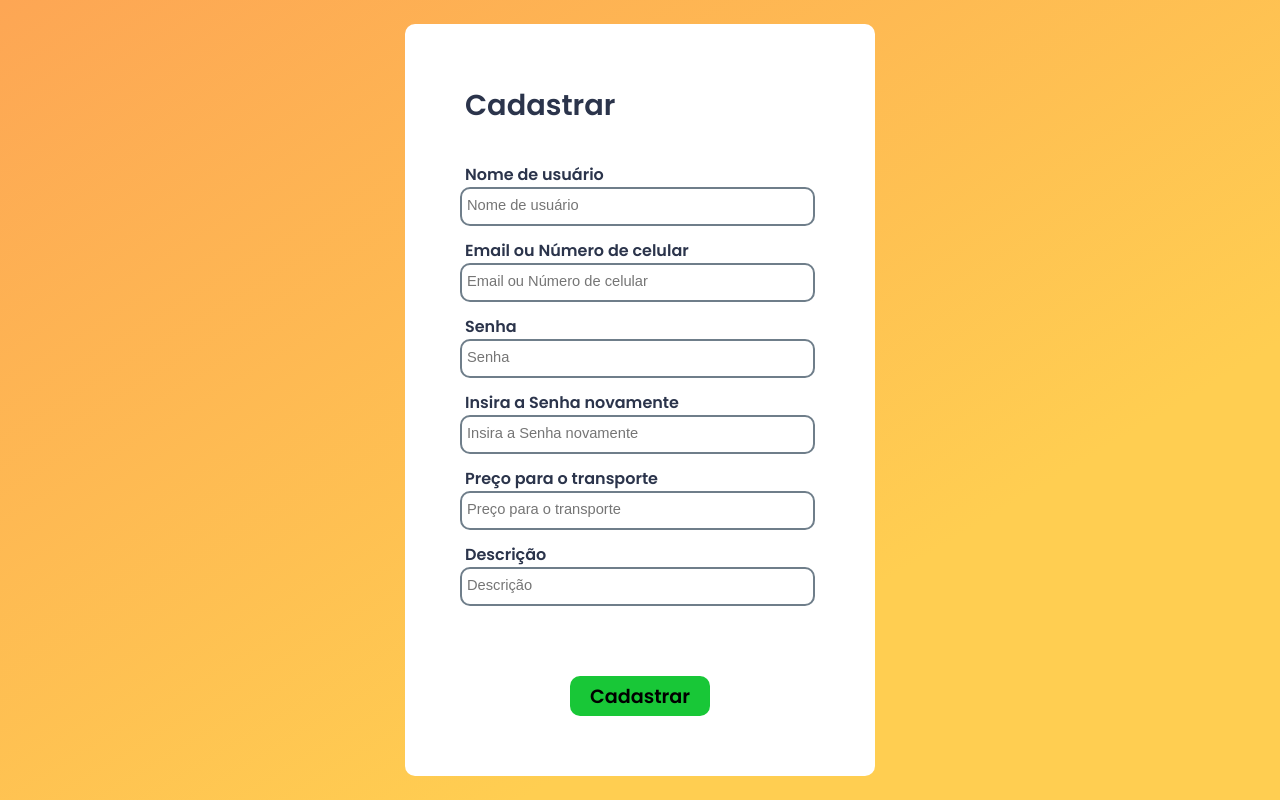
After one commit to OBsant/NavegOnca, a Flask app: page /cadastrar in a window 1280 px wide. The commit adds this page. Run offline with Flask 2, Linux system fonts and the light colour scheme.

```diff
--- /dev/null
+++ b/PapaXibe/main.py
@@ -0,0 +1,36 @@
+from flask import Flask, render_template, request
+
+app = Flask(__name__)
+
+""" Configurações para pagina de login/delete da aplicação """
+# Apagar algo do banco de dados
+@app.route("/index", methods=['GET', 'POST'])
+def index():
+    return render_template("index.html")
+
+
+"""Configurações para pagina de list da aplicação"""
+# fazer um while com jinja que list todos os anúncios do banco de dados
+@app.route("/")
+def list():
+    return render_template("list.html")
+
+
+"""Configurações para pagina de cadastro da aplicação"""
+# Salvar dados no banco de dados
+@app.route("/cadastrar", methods=['GET', 'POST'])
+def cadastrar():
+    if request.method == 'POST':
+        return render_template("list.html")
+    else:
+        return render_template("cadastrar.html")
+
+
+"""Configurações para pagina de exibição da aplicação"""
+# Mostrar os dados dos anúncios salvos no banco de dados
+@app.route("/exibir")
+def exibir():
+    return render_template("exibir.html")
+
+if __name__ == "__main__":
+    app.run(debug=True)
--- /dev/null
+++ b/PapaXibe/static/styleCadastrar.css
@@ -0,0 +1,70 @@
+@import url('https://fonts.googleapis.com/css2?family=Poppins:wght@600&display=swap');
+
+*{
+	margin: 0;
+	padding: 0;
+}
+
+body{
+	width: 100%;
+	height: 100vh;
+	font-family: 'Poppins', sans-serif;
+	background: rgb(253,166,84);
+    background: linear-gradient(149deg, rgba(253,166,84,1) 0%, rgba(255,206,81,1) 71%, rgba(255,206,81,1) 100%);
+}
+
+#form{
+	position: relative;
+	top: 50%;
+	left: 50%;
+	transform: translate(-50%, -50%);
+	background: #fff;
+	border-radius: 10px;
+	padding: 60px;
+	width: 350px;
+	align-items: center;
+	color: #2b344b;
+}
+
+.title{
+	font-size: 1.8em;
+	margin-bottom: 10%;
+}
+
+.input{
+	win-width: 200px;
+	border-radius: 10px;
+	border: 2px #6f7e8a solid;
+	padding: 5px;
+	margin: 0px 0px 12px -5px;
+}
+
+.input input{
+	width: 80%;
+	border: none;
+	outline: none;
+	font-family: 'Popins', sans-serif;
+	transform: translateY(-10%);
+	color: #2b344b;
+	font-size: 11pt;
+}
+
+#btn{
+	margin-top: 20%;
+	width: 100%;
+	text-align: center;
+}
+
+#btn button{
+	font-family: 'Poppins', sans-serif;
+	background: rgb(24,199,55);
+    background: linear-gradient(149deg, rgba(24,199,55,1) 100%, rgba(2,229,72,1) 100%);
+	width: 40%;
+	height: 40px;
+	border: none;
+	font-size: 1.2em;
+	color: #000;
+	border-radius: 10px;
+	outline: none;
+	cursor: pointer;
+}
--- /dev/null
+++ b/PapaXibe/templates/cadastrar.html
@@ -0,0 +1,52 @@
+<!DOCTYPE html>
+<html>
+<head>
+	<meta charset="UTF-8">
+	<meta name="viewport" content="width=device-width, initial-scale=1">
+	<link rel="stylesheet" type="text/css" href="../static/styleCadastrar.css">
+	<title>Cadastro</title>
+</head>
+<body>
+	<div id="form">
+		<form action="{{url_for('list')}}">
+			<h2 class="title">Cadastrar</h2>
+
+			<label for="nome">Nome de usuário</label>
+			<div class="input">
+				<input id="nome" name="nome" placeholder="Nome de usuário" type="text">
+			</div>
+
+			<label for="emailounumerodecelular">Email ou Número de celular</label>
+			<div class="input">
+				<input id="emailounumerodecelular" name="emailounumerodecelular" placeholder="Email ou Número de celular" type="text">
+			</div>
+
+			<label for="senha">Senha</label>
+			<div class="input">
+				<input id="senha" name="senha" placeholder="Senha" type="password">
+			</div>
+
+			<label for="insiraasenhanovamente">Insira a Senha novamente</label>
+			<div class="input">
+				<input id="insiraasenhanovamente" name="insiraasenhanovamente" placeholder="Insira a Senha novamente" type="password">
+			</div>
+
+			<label for="precoparaotransporte">Preço para o transporte</label>
+			<div class="input">
+				<input id="preçoparaotransporte" name="preçoparaotransporte" placeholder="Preço para o transporte" type="text">
+			</div>
+
+            <label for="descricao">Descrição</label>
+			<div class="input">
+				<input id="descricao" name="descricao" placeholder="Descrição" type="text">
+			</div>
+
+
+			<div id="btn">
+				<button type="submit" >Cadastrar</button>
+			</div>
+		</form>
+	</div>
+
+</body>
+</html>
--- a/PapaXibe/html/exibir.html
+++ b/PapaXibe/templates/exibir.html
@@ -11,18 +11,18 @@
     <link href="https://fonts.googleapis.com/css2?family=Josefin+Sans:wght@700&display=swap" rel="stylesheet">
     <link href="https://cdn.jsdelivr.net/npm/bootstrap@5.1.3/dist/css/bootstrap.min.css" rel="stylesheet"
         integrity="sha384-1BmE4kWBq78iYhFldvKuhfTAU6auU8tT94WrHftjDbrCEXSU1oBoqyl2QvZ6jIW3" crossorigin="anonymous">
-    <link rel="stylesheet" href="../styles/styleExibir.css">
+    <link rel="stylesheet" href="../static/styleExibir.css">
 </head>
 
 <body>
     <section id="bar">
         <div class="container-fluid">
             <nav class="navbar navbar-expand-lg navbar-light bg-warning">
-                <a class="navbar-brand" href="" id="logo">Papa Xibé</a>
+                <a class="navbar-brand" href="{{url_for('list')}}" id="logo">Papa Xibé</a>
                 <div>
                     <ul class="navbar-nav ms-auto">
                         <li class="nav-item">
-                            <div class="divDoBotaoAnunciar"></div><a class="nav-link active botaoAnunciar" aria-current="page" href="#" id="deletar">Deletar Anuncio</a></div>
+                            <div class="divDoBotaoAnunciar"></div><a class="nav-link active botaoAnunciar" aria-current="page" href="{{url_for('index')}}" id="deletar">Deletar Anuncio</a></div>
                         </li>
                     </ul>
                 </div>
```
Also changed, not shown: PapaXibe/html/cadastrar.html (deleted, +0 -60 lines), PapaXibe/html/index.html (deleted, +0 -37 lines), PapaXibe/login.py (deleted, +0 -9 lines), PapaXibe/static/style.css (added, +70 -0 lines), PapaXibe/styles/style.css (deleted, +0 -75 lines), PapaXibe/styles/styleCadastrar.css (deleted, +0 -68 lines), PapaXibe/templates/index.html (added, +32 -0 lines), PapaXibe/templates/list.html (renamed from PapaXibe/html/list.html, +4 -4 lines), PapaXibe/static/styleExibir.css (renamed from PapaXibe/styles/styleExibir.css), PapaXibe/static/styleList.css (renamed from PapaXibe/styles/styleList.css).
